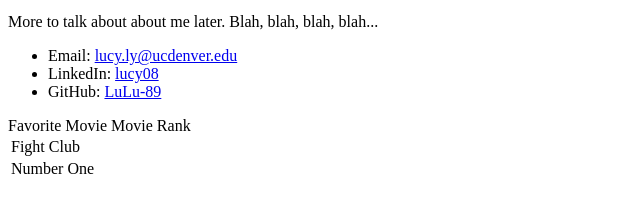
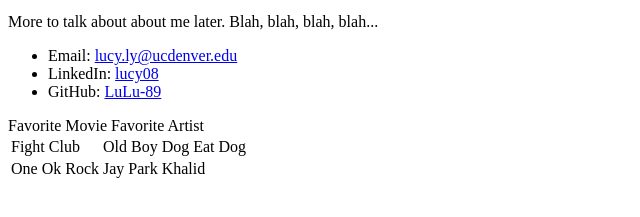
Before and after one commit to LuLu-89/LuLu-89.github.io, a plain HTML site: page index.html in a window 1280 px wide. Shown: the part 421-638 px from the top of the page, without its empty margins (0-640 px from the left). Drawn offline with Linux system fonts and the light colour scheme.

Commit message:
added more stuff to the table

```diff
--- a/index.html
+++ b/index.html
@@ -26,14 +26,18 @@
                     <thead>Favorite Movie
                         <tr>
                             <td>Fight Club</td>
+                            <td>Old Boy</td>
+                            <td>Dog Eat Dog</td>
                         </tr>
 
                 </tbody>
                 </thead>
                 <tbody>
-                    <thead>Movie Rank
+                    <thead>Favorite Artist
                         <tr>
-                            <td>Number One</td>
+                            <td>One Ok Rock</td>
+                            <td>Jay Park</td>
+                            <td>Khalid</td>
                         </tr>
 
                 </tbody>
```
